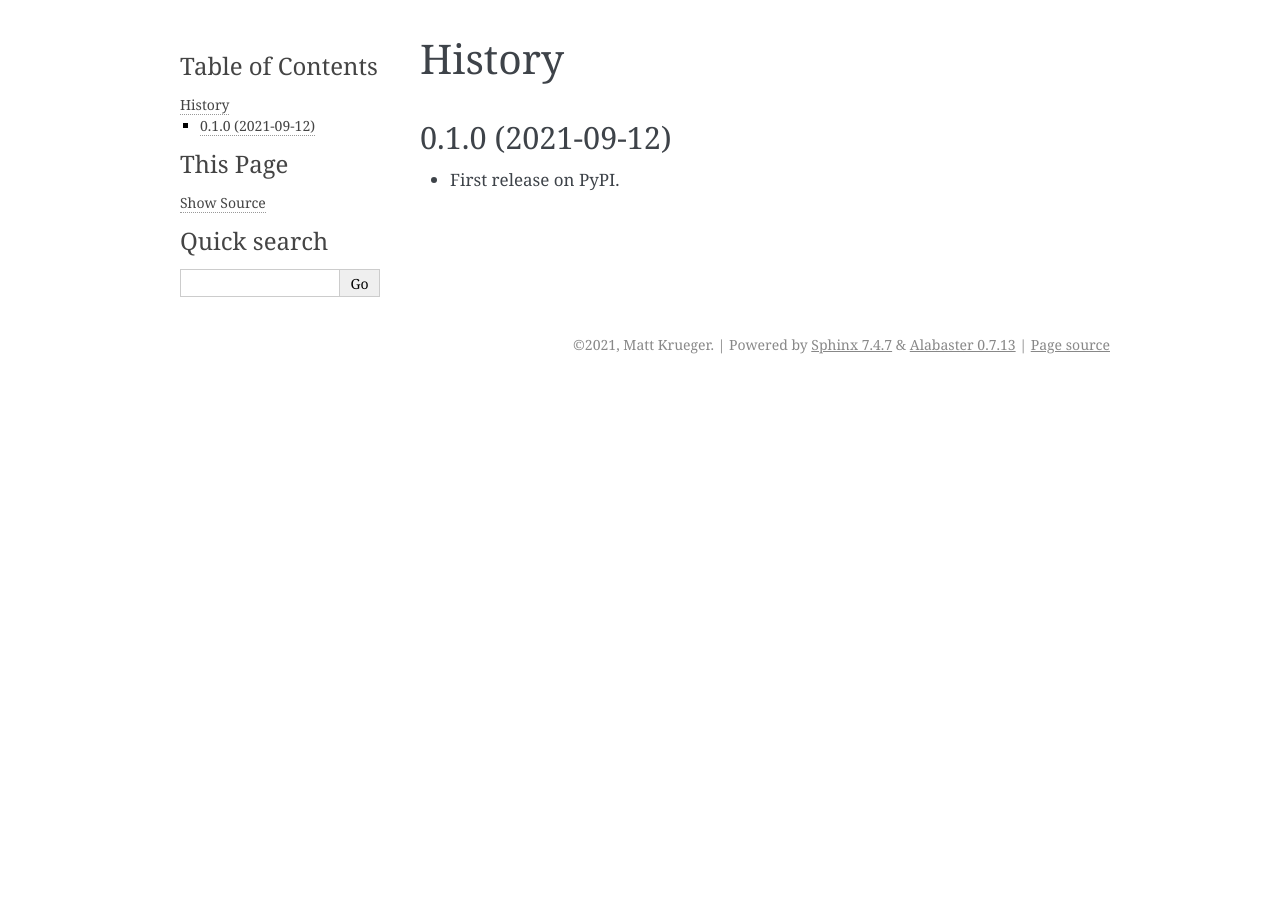
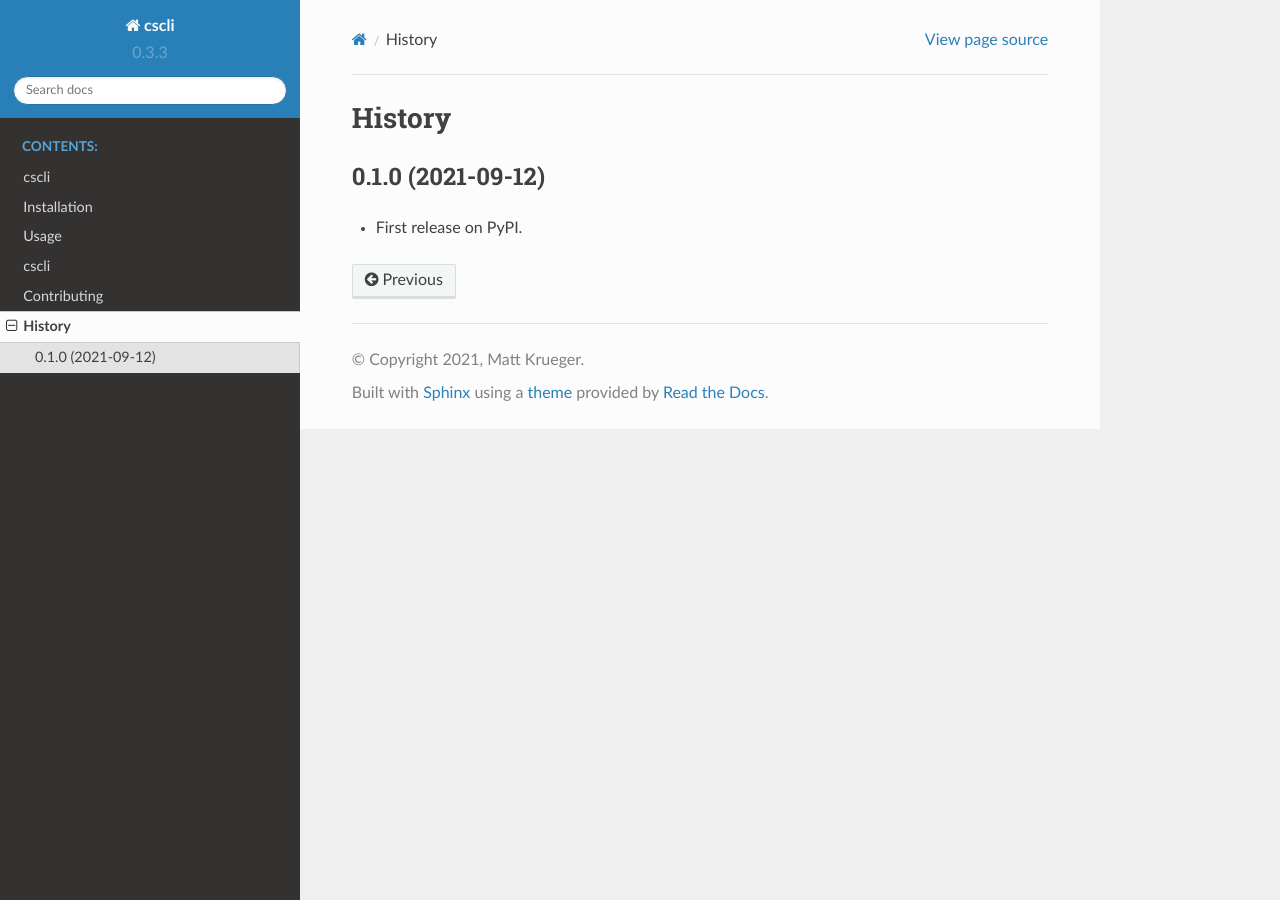
Before and after one commit to rstms/cscli, a Sphinx documentation site: the page built from docs/history.rst, in a window 1280 px wide. Built offline with Sphinx 7.4.7 and the Read the Docs theme 2.0.0, drawn with Linux system fonts in a browser that asks for light colours; pages that are not in the unit, such as notebooks, are missing from menus.

```diff
--- a/docs/conf.py
+++ b/docs/conf.py
@@ -22,6 +22,7 @@ import sys
 sys.path.insert(0, os.path.abspath('..'))
 
 import cscli
+import sphinx_rtd_theme
 
 # -- General configuration ---------------------------------------------
 
@@ -31,7 +32,7 @@ import cscli
 
 # Add any Sphinx extension module names here, as strings. They can be
 # extensions coming with Sphinx (named 'sphinx.ext.*') or your custom ones.
-extensions = ['sphinx.ext.autodoc', 'sphinx.ext.viewcode']
+extensions = ['sphinx.ext.autodoc', 'sphinx.ext.viewcode', 'sphinx_click', 'sphinx_rtd_theme']
 
 # Add any paths that contain templates here, relative to this directory.
 templates_path = ['_templates']
@@ -83,7 +84,7 @@ todo_include_todos = False
 # The theme to use for HTML and HTML Help pages.  See the documentation for
 # a list of builtin themes.
 #
-html_theme = 'alabaster'
+html_theme = 'sphinx_rtd_theme'
 
 # Theme options are theme-specific and customize the look and feel of a
 # theme further.  For a list of options available for each theme, see the
--- /dev/null
+++ b/docs/modules.rst
@@ -0,0 +1,7 @@
+cscli
+=====
+
+.. toctree::
+   :maxdepth: 4
+
+   cscli
--- /dev/null
+++ b/docs/requirements.txt
@@ -0,0 +1,3 @@
+Sphinx==4.1.2
+sphinx-click==3.0.1
+sphinx_rtd_theme=1.0.0
--- a/docs/usage.rst
+++ b/docs/usage.rst
@@ -2,6 +2,6 @@
 Usage
 =====
 
-To use cscli in a project::
-
-    import cscli
+.. click:: cscli.cli:cli
+  :prog: cscli
+  :nested: full
```
Also changed, not shown: docs/cscli.commands.rst (added, +53 -0 lines), docs/cscli.rst (added, +45 -0 lines), .readthedocs.yaml (added), 1 other file.
